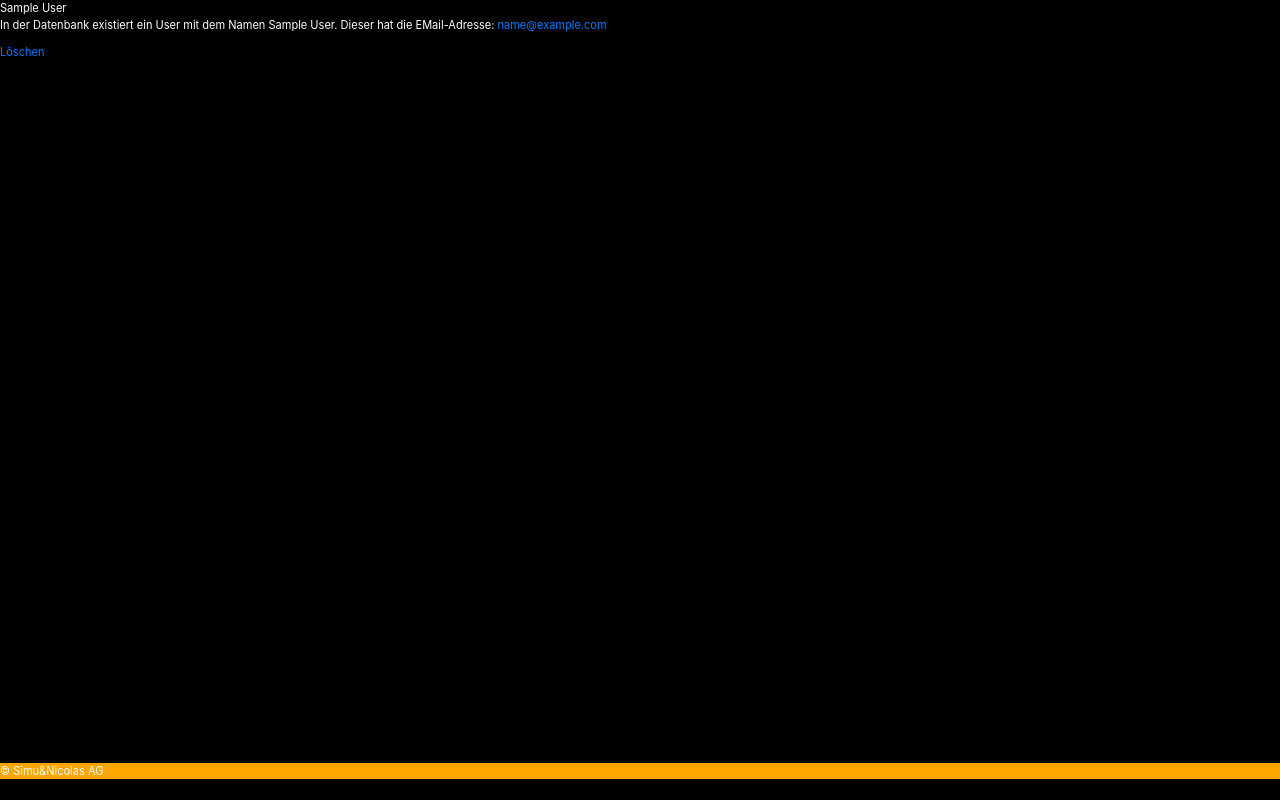
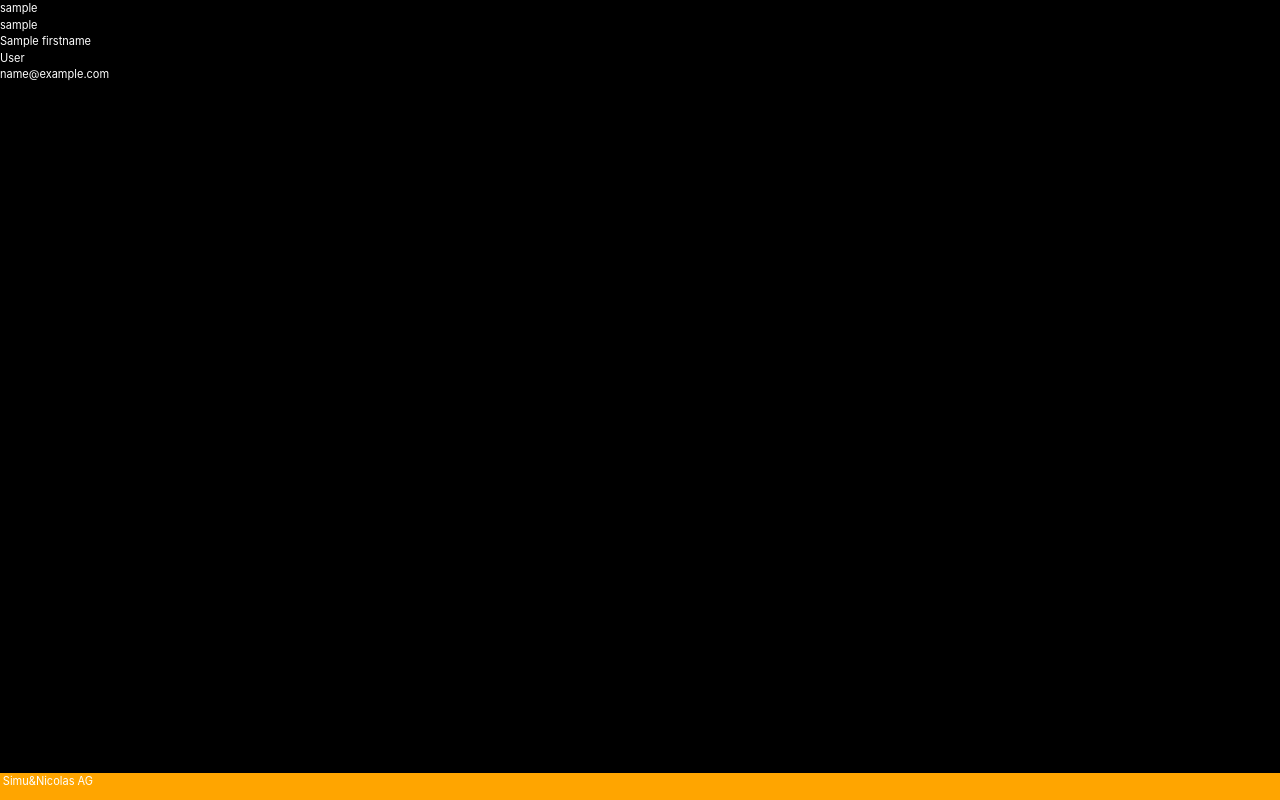
Before and after one commit to nicumaster/Gastro-Culture, a PHP site: template view/users_index.php in a window 1280 px wide. Shown: the part 58-858 px from the top of the page. Before the commit the page ends 837 px from the top, so only its background shows below. Run offline with PHP 8.4, Linux system fonts and the light colour scheme; the template is opened without the code that fills it: most values are stand-ins (such as "Sample title", 1, 10 or a date in 2020); some libraries are stand-ins or nearby versions.

Commit message:
register und users bearbeitet

```diff
--- a/controller/UserController.php
+++ b/controller/UserController.php
@@ -9,8 +9,10 @@ class UserController
 {
     public function index()
     {
+        $userRepository = new UserRepository();
         $view = new View('users_index');
         $view->title = 'Users';
+        $view->users = $userRepository->readallUsers();
         $view->heading = '';
         $view->display();
     }
--- a/view/users_index.php
+++ b/view/users_index.php
@@ -1,19 +1,12 @@
-<article class="hreview open special">
-	<?php if (empty($users)): ?>
-		<div class="dhd">
-			<h2 class="item title">Hoopla! Keine User gefunden.</h2>
-		</div>
-	<?php else: ?>
-		<?php foreach ($users as $user): ?>
-			<div class="panel panel-default">
-				<div class="panel-heading"><?= $user->firstName; ?> <?= $user->lastName; ?></div>
-				<div class="panel-body">
-					<p class="description">In der Datenbank existiert ein User mit dem Namen <?= $user->firstName; ?> <?= $user->lastName; ?>. Dieser hat die EMail-Adresse: <a href="mailto:<?= $user->email; ?>"><?= $user->email; ?></a></p>
-					<p>
-						<a title="Löschen" href="/user/delete?id=<?= $user->id ?>">Löschen</a>
-					</p>
-				</div>
-			</div>
-		<?php endforeach ?>
-	<?php endif ?>
-</article>
+ <div class="row">
+     <?php
+     foreach($users as $user) {
+     echo "<div class=\"col-sm-3\">
+         ".$user->username."<br>
+         ".$user->username."<br>
+         ".$user->firstname."<br>
+         ".$user->lastname."<br>
+         ".$user->email."<br>
+         \n </div>";
+     }
+     ?>
```
Also changed, not shown: repository/UserRepository.php (+19 -0 lines).
